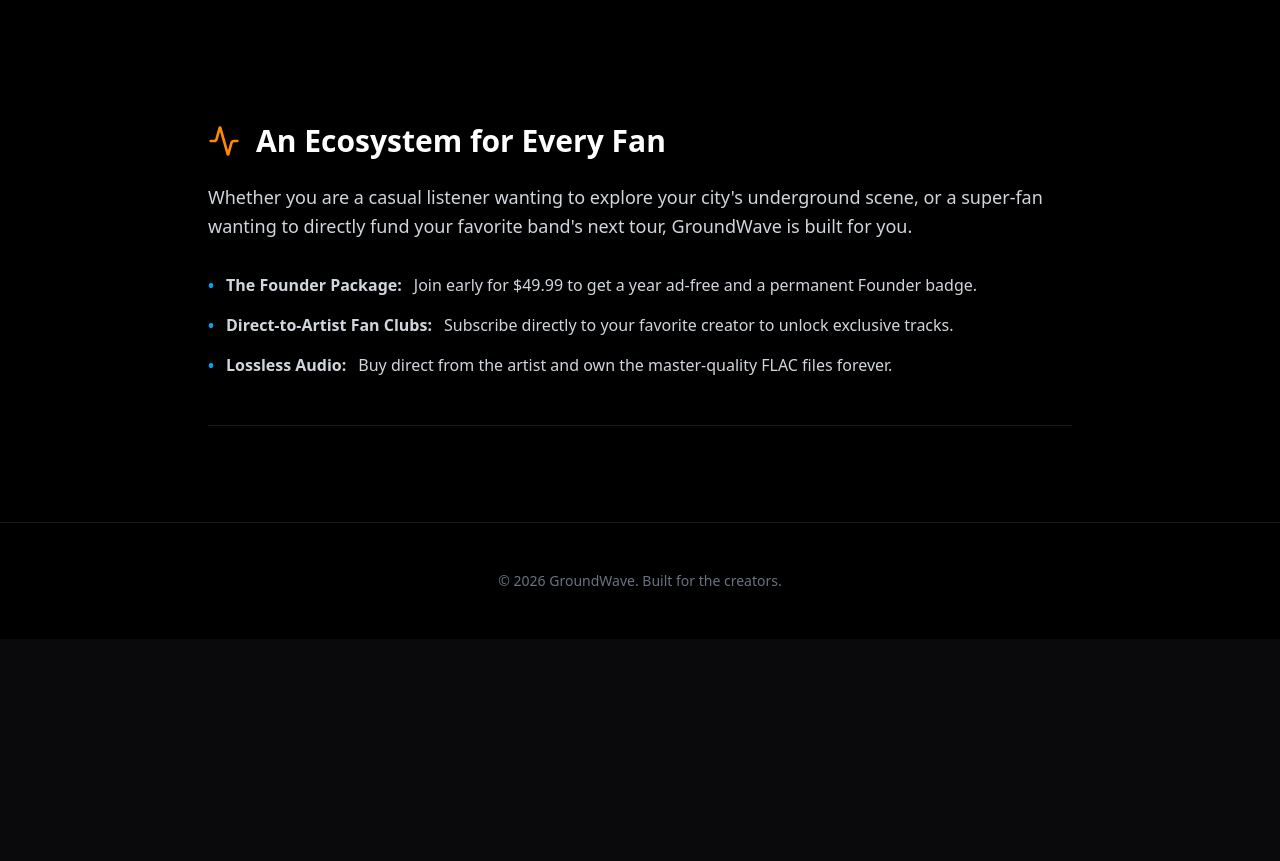
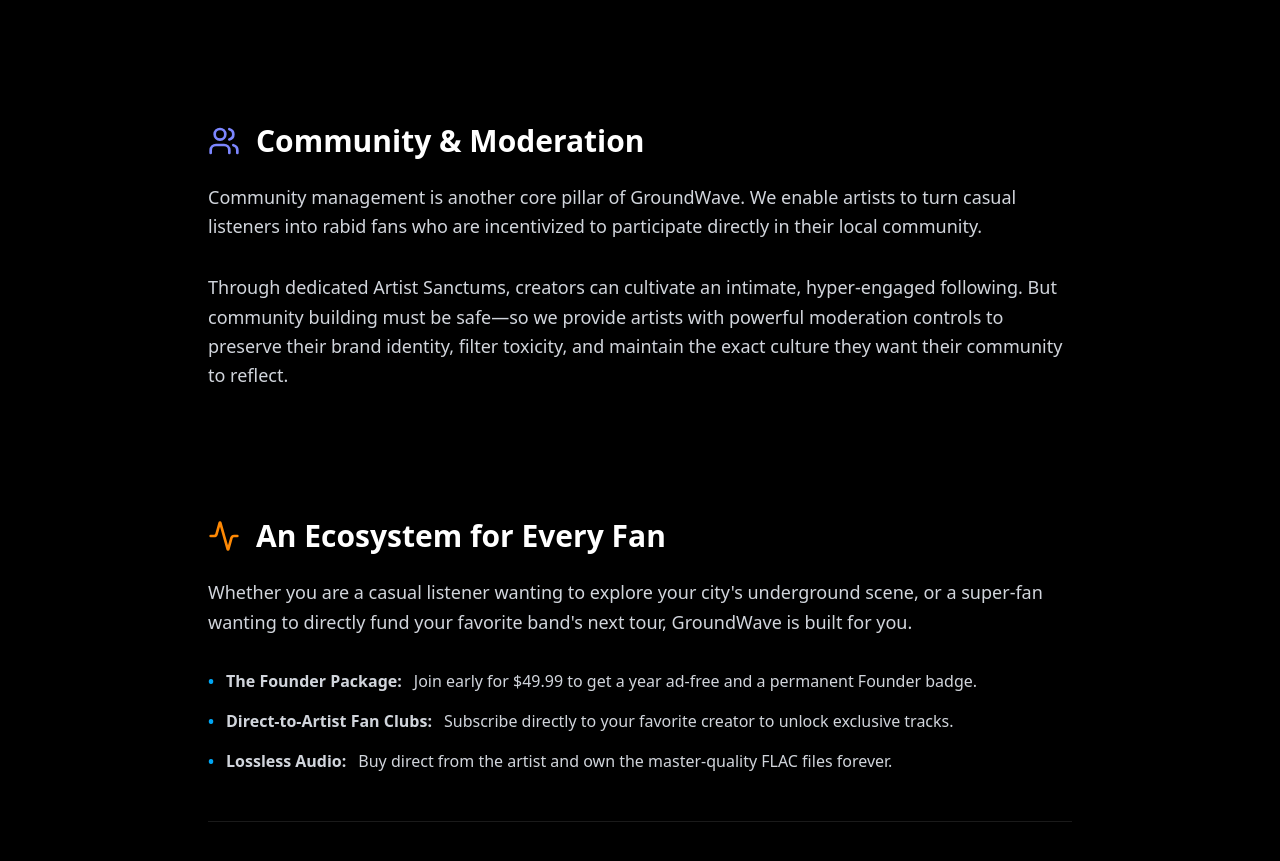
Before and after one commit to GroundWave-fm/groundwave, a Next.js app in the folder apps/web/: page /manifesto in a window 1280 px wide. Shown: the part 2740-3601 px from the top of the page. Before the commit the page ends 3379 px from the top, so only its background shows below. Built offline with nearby package versions, Linux system fonts and the light colour scheme.

Commit message:
feat(web): add Community Management section to the Manifesto

```diff
--- a/apps/web/src/app/(marketing)/manifesto/page.tsx
+++ b/apps/web/src/app/(marketing)/manifesto/page.tsx
@@ -233,6 +233,26 @@
           </div>
         </motion.section>
 
+
+        {/* Section 4.5: Community Management */}
+        <motion.section
+          initial={{ opacity: 0, y: 40 }}
+          whileInView={{ opacity: 1, y: 0 }}
+          viewport={{ once: true, margin: "-100px" }}
+          className="space-y-8"
+        >
+          <div className="flex items-center gap-4 text-indigo-400 mb-6">
+            <Users className="w-8 h-8" />
+            <h2 className="text-3xl font-bold text-white">Community & Moderation</h2>
+          </div>
+          <p className="text-lg text-gray-300 leading-relaxed">
+            Community management is another core pillar of GroundWave. We enable artists to turn casual listeners into rabid fans who are incentivized to participate directly in their local community.
+          </p>
+          <p className="text-lg text-gray-300 leading-relaxed mb-8">
+            Through dedicated Artist Sanctums, creators can cultivate an intimate, hyper-engaged following. But community building must be safe—so we provide artists with powerful moderation controls to preserve their brand identity, filter toxicity, and maintain the exact culture they want their community to reflect.
+          </p>
+        </motion.section>
+
         {/* Section 5: Ecosystem */}
         <motion.section
           initial={{ opacity: 0, y: 40 }}
```
